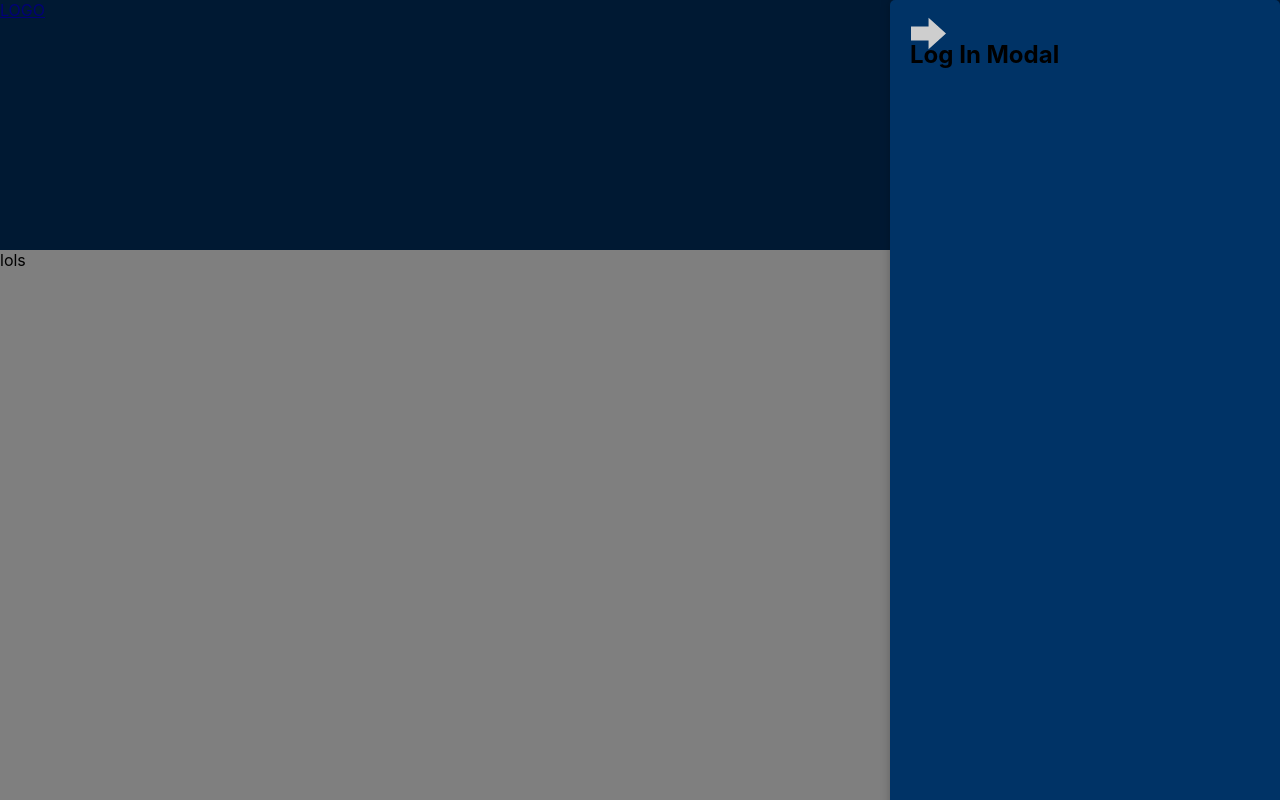
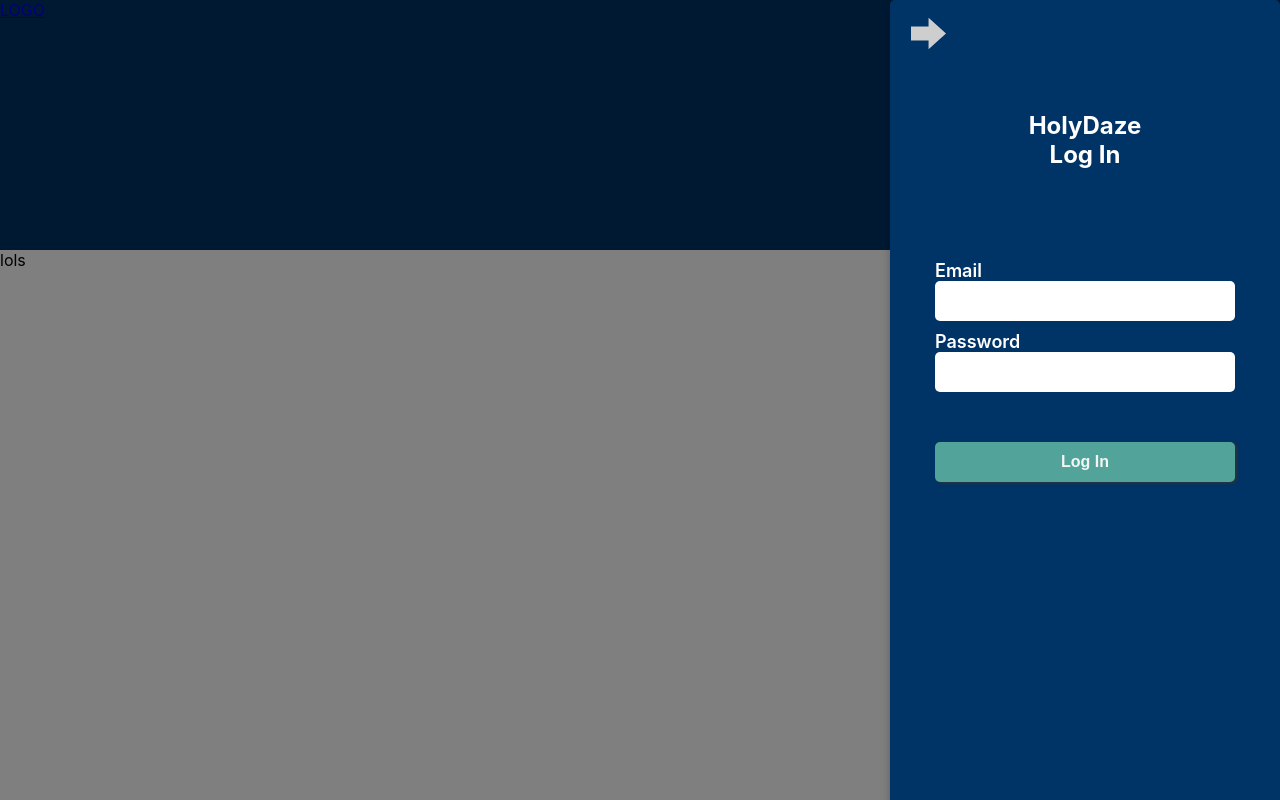
Before and after one commit to ebergeng/Project-Exam-2-, a React (Create React App) app: page / in a window 1280 px wide. Both pictures are taken after a click on the button "Log In". Built offline with nearby package versions, Linux system fonts and the light colour scheme.

Commit message:
login content and styles

```diff
--- a/src/js/components/header/bottons/LogInButton.jsx
+++ b/src/js/components/header/bottons/LogInButton.jsx
@@ -1,6 +1,7 @@
 import styled from "styled-components";
 import { useState } from "react";
 import Modal from "../../modals/Modal";
+import LoginModalContent from "../../modals/loginModal/LoginModalContent";
 
 const Button = styled.button`
   background-color: transparent;
@@ -18,7 +19,7 @@
     <>
       <Button onClick={openModal}>Log In</Button>
       <Modal isOpen={isModalOpen} onClose={closeModal}>
-        <h1>Log In Modal</h1>
+        <LoginModalContent />
       </Modal>
     </>
   );
--- /dev/null
+++ b/src/js/components/modals/loginModal/LoginForm.jsx
@@ -0,0 +1,61 @@
+import { useState } from "react";
+import { FormButton } from "../../buttons/FormButton";
+
+import {
+  Input,
+  FormContainer,
+  FormWrapper,
+  Lable,
+} from "../../styles/common/formStyles";
+
+const LoginForm = () => {
+  const [form, setForm] = useState({
+    email: "",
+    password: "",
+  });
+
+  const handleChange = (e) => {
+    const { name, value } = e.target;
+
+    setForm({
+      ...form,
+      [name]: value,
+    });
+  };
+
+  const handleSubmit = (e) => {
+    e.preventDefault();
+    console.log("form-data:", form);
+  };
+
+  return (
+    <FormContainer>
+      <FormWrapper onSubmit={handleSubmit}>
+        <Lable htmlFor="email">Email</Lable>
+        <Input
+          type="email"
+          name="email"
+          id="name"
+          pattern=".+@stud\.noroff\.no$"
+          title="Please enter a valid Noroff student email. (stud.noroff.no)"
+          value={form.email}
+          onChange={handleChange}
+          required
+        />
+
+        <Lable htmlFor="password">Password</Lable>
+        <Input
+          type="password"
+          name="password"
+          id="password"
+          value={form.password}
+          onChange={handleChange}
+          required
+        />
+        <FormButton style={{ marginTop: 40 }}>Log In</FormButton>
+      </FormWrapper>
+    </FormContainer>
+  );
+};
+
+export default LoginForm;
--- /dev/null
+++ b/src/js/components/modals/loginModal/LoginModalContent.jsx
@@ -0,0 +1,17 @@
+import LoginForm from "./LoginForm";
+import LoginModalHeader from "./LoginModalHeader";
+//import { useEffect } from "react"
+
+const LoginModalContent = () => {
+  const root = document.documentElement;
+  root.style.setProperty("--color-primary", "#003366");
+  root.style.setProperty("--color-secondary", "#52A49A");
+  return (
+    <>
+      <LoginModalHeader />
+      <LoginForm />
+    </>
+  );
+};
+
+export default LoginModalContent;
--- /dev/null
+++ b/src/js/components/modals/loginModal/LoginModalHeader.jsx
@@ -0,0 +1,26 @@
+import styled from "styled-components";
+
+const HeaderText = styled.h2`
+  color: white;
+  text-align: center;
+`;
+
+const HeaderContainer = styled.div`
+  display: flex;
+  justify-content: center;
+  align-items: center;
+  height: 30%;
+`;
+
+const LoginModalHeader = () => {
+  return (
+    <HeaderContainer>
+      <HeaderText>
+        HolyDaze <br />
+        Log In
+      </HeaderText>
+    </HeaderContainer>
+  );
+};
+
+export default LoginModalHeader;
--- a/src/js/components/modals/signUpModal/SignUpForm.jsx
+++ b/src/js/components/modals/signUpModal/SignUpForm.jsx
@@ -1,40 +1,13 @@
-import styled from "styled-components";
 import { useState } from "react";
 import { FormButton } from "../../buttons/FormButton";
-
-const Input = styled.input`
-  height: 40px;
-  border-radius: 5px;
-  border: none;
-  box-sizing: border-box;
-  font-size: 18px;
-  margin-bottom: 10px;
-`;
-
-const FormContainer = styled.div`
-  display: flex;
-  align-items: center;
-`;
-
-const FormWrapper = styled.form`
-  display: flex;
-  flex-direction: column;
-  width: 100%;
-  padding: 0px 25px;
-`;
-
-const Lable = styled.label`
-  color: white;
-  font-size: 18px;
-  font-weight: 600;
-
-  &.white-space {
-    margin-top: 40px;
-  }
-`;
+import {
+  Input,
+  FormContainer,
+  FormWrapper,
+  Lable,
+} from "../../styles/common/formStyles";
 
 const SingUpForm = () => {
-  // eslint-disable-next-line no-unused-vars
   const [form, setForm] = useState({
     name: "",
     email: "",
@@ -79,6 +52,8 @@
           type="email"
           name="email"
           id="email"
+          pattern=".+@stud\.noroff\.no$"
+          title="Please enter a valid Noroff student email. (stud.noroff.no)"
           value={form.email}
           onChange={handleChange}
           required
--- /dev/null
+++ b/src/js/components/styles/common/formStyles.jsx
@@ -0,0 +1,32 @@
+import styled from "styled-components";
+
+export const Input = styled.input`
+  height: 40px;
+  border-radius: 5px;
+  border: none;
+  box-sizing: border-box;
+  font-size: 18px;
+  margin-bottom: 10px;
+`;
+
+export const FormContainer = styled.div`
+  display: flex;
+  align-items: center;
+`;
+
+export const FormWrapper = styled.form`
+  display: flex;
+  flex-direction: column;
+  width: 100%;
+  padding: 0px 25px;
+`;
+
+export const Lable = styled.label`
+  color: white;
+  font-size: 18px;
+  font-weight: 600;
+
+  &.white-space {
+    margin-top: 40px;
+  }
+`;
```
